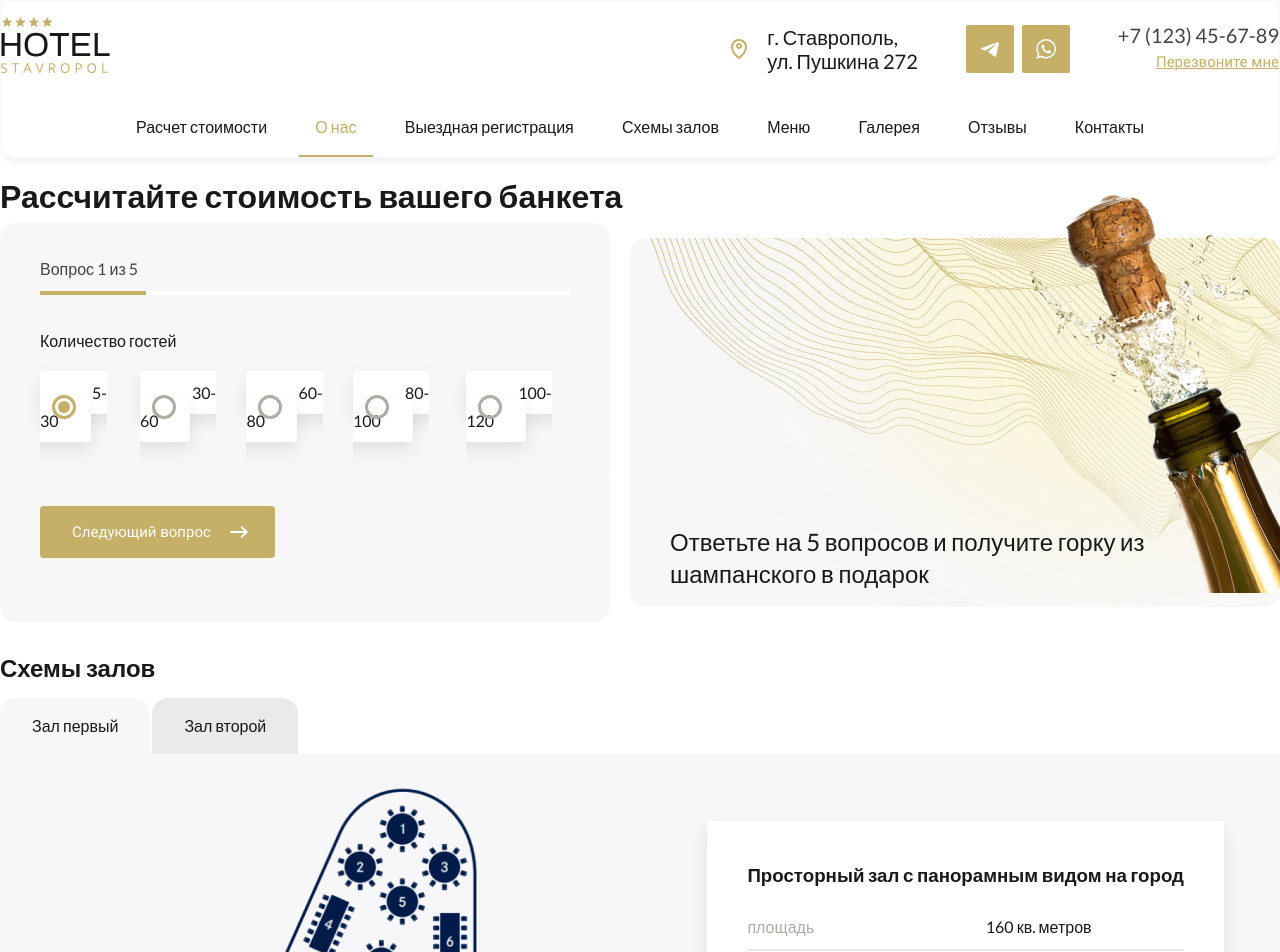
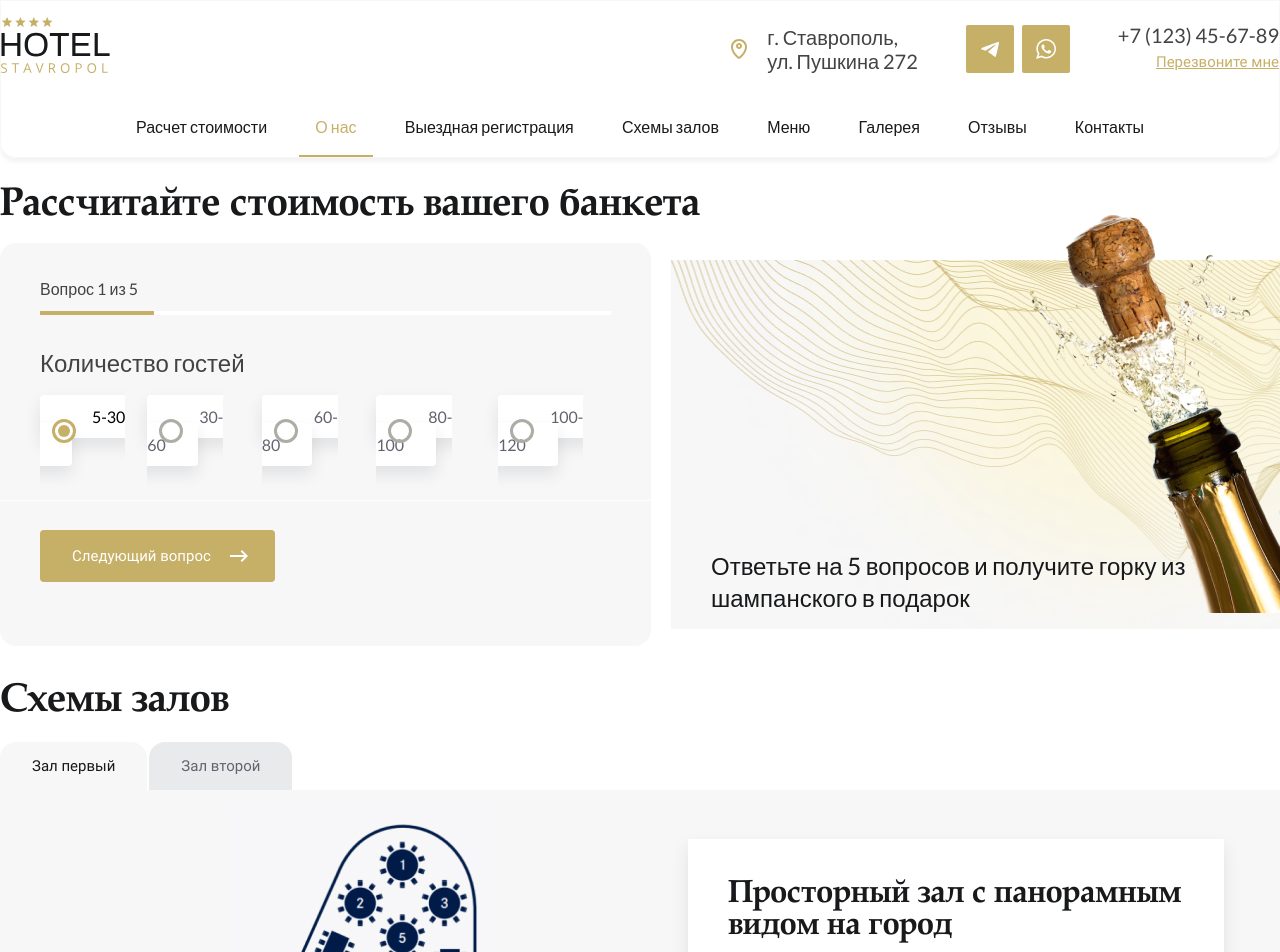
Before and after one commit to anvyden/hotel, a Vue app: page / in a window 1280 px wide. Shown: the top 952 px of the page. Built offline with nearby package versions, Linux system fonts and the light colour scheme.

Commit message:
refactor: add vars and mixins scss in project. Refactor styles

```diff
--- a/src/App.vue
+++ b/src/App.vue
@@ -19,15 +19,17 @@ import Halls from './components/Halls/Halls.vue'
 </template>
 
 <style lang="scss" scoped>
+@import '@/styles/_vars.scss';
+@import '@/styles/_mixins.scss';
 @import '@/styles/_layouts.scss';
 
 .main {
   &__quiz {
-    margin-top: 24px;
+    margin-top: rem(24);
   }
 
   &__halls {
-    margin-top: 32px;
+    margin-top: rem(32);
   }
 }
 </style>
--- a/src/components/BookingCard/BookingCard.vue
+++ b/src/components/BookingCard/BookingCard.vue
@@ -29,25 +29,29 @@ defineProps<Props>()
 </template>
 
 <style lang="scss" scoped>
+@import '@/styles/_vars.scss';
+@import '@/styles/_mixins.scss';
 .booking-card {
-  max-width: 536px;
-  padding: 40px 40px 48px 40px;
-  background: #fff;
-  box-shadow: 0px 8px 16px 0px rgba(34, 35, 36, 0.1);
+  max-width: rem(536);
+  padding: rem(40) rem(40) rem(48) rem(40);
+  background: $white;
+  box-shadow: $mainBoxShadow;
 
   &__title {
-    margin-bottom: 24px;
+    margin-bottom: rem(24);
+
+    @include font-h3;
   }
 
   &__hall {
     &-options {
-      margin-bottom: 48px;
+      margin-bottom: rem(48);
       list-style-type: none;
     }
 
     &-option {
       display: flex;
-      gap: 40px;
+      gap: rem(40);
       padding: 8px 0;
 
       &:first-child {
@@ -55,7 +59,7 @@ defineProps<Props>()
       }
 
       &:not(:first-child) {
-        border-top: 2px solid #e9eaec;
+        border-top: 2px solid $platinum;
       }
 
       &:last-child {
@@ -64,19 +68,19 @@ defineProps<Props>()
 
       &-name {
         flex-basis: 50%;
-        color: #acada5;
+        color: $lightGray;
       }
 
       &-value {
         flex-basis: 50%;
-        color: #18191b;
+        color: $primaryColor;
       }
     }
   }
 
   &__buttons {
     display: flex;
-    gap: 16px;
+    gap: rem(16);
   }
 }
 </style>
--- a/src/components/Halls/Halls.vue
+++ b/src/components/Halls/Halls.vue
@@ -52,9 +52,14 @@ const currentHallOptions = HALLS.find((hall) => hall.text === currentHall.value)
 </template>
 
 <style lang="scss" scoped>
+@import '@/styles/_vars.scss';
+@import '@/styles/_mixins.scss';
+
 .halls {
   &__title {
-    margin-bottom: 16px;
+    margin-bottom: rem(16);
+
+    @include font-h2;
   }
 
   &__pagination {
@@ -65,10 +70,15 @@ const currentHallOptions = HALLS.find((hall) => hall.text === currentHall.value)
     &-item {
       padding: 14px 32px;
       border-radius: 16px 16px 0 0;
-      background: #e9eaec;
+      background: $platinum;
+
+      @include font-roboto;
+
+      color: $middleGray;
 
       &--active {
-        background: #f7f7f8;
+        background: $lightPlatinum;
+        color: $primaryColor;
       }
     }
   }
@@ -77,8 +87,8 @@ const currentHallOptions = HALLS.find((hall) => hall.text === currentHall.value)
     display: flex;
     justify-content: space-between;
     align-items: center;
-    padding: 12px 56px 11px 231px;
-    background: #f7f7f8;
+    padding: rem(12) rem(56) rem(11) rem(231);
+    background: $lightPlatinum;
   }
 }
 </style>
--- a/src/components/Header/Header.vue
+++ b/src/components/Header/Header.vue
@@ -47,34 +47,35 @@ import { HEADER_SOCIALS } from './constants'
 
 <style lang="scss" scoped>
 @import '@/styles/_vars.scss';
+@import '@/styles/_mixins.scss';
 @import '@/styles/_layouts.scss';
 
 .header {
   border-radius: 0px 0px 16px 16px;
-  border: 1px solid #f7f7f8;
+  border: 1px solid $lightPlatinum;
   background: rgba(255, 255, 255, 0.85);
-  box-shadow: 0px 4px 4px 0px rgba(0, 0, 0, 0.05);
+  box-shadow: $headerBoxShadow;
   backdrop-filter: blur(16px);
 
   &__content {
     display: flex;
     justify-content: space-between;
     align-items: center;
-    margin-top: 16px;
+    margin-top: rem(16);
   }
 
   &__contacts {
     display: flex;
-    gap: 48px;
+    gap: rem(48);
   }
 
   &__address {
     display: flex;
     align-items: center;
-    max-width: 240px;
-    gap: 16px;
-    font-size: 20px;
-    line-height: 24px;
+    max-width: rem(240);
+    gap: rem(16);
+
+    @include font-contacts;
 
     &-icon {
       display: flex;
@@ -84,7 +85,7 @@ import { HEADER_SOCIALS } from './constants'
   &__socials {
     display: flex;
     align-items: center;
-    gap: 8px;
+    gap: rem(8);
     list-style-type: none;
 
     &-item {
@@ -104,24 +105,19 @@ import { HEADER_SOCIALS } from './constants'
     text-align: right;
 
     &-number {
-      font-size: 20px;
-      line-height: 24px;
-      color: $gray;
+      @include font-contacts;
     }
 
     &-link {
-      font-family: 'Roboto', 'Arial', sans-serif;
-      font-size: 15px;
-      line-height: 20px;
-      color: $secondaryColor;
       text-decoration: underline;
+
+      @include font-roboto;
     }
   }
 
   &__navigation {
-    margin-top: 32px;
-    margin-bottom: 16px;
+    margin-top: rem(32);
+    margin-bottom: rem(16);
   }
 }
 </style>
-./constants
--- a/src/components/Navigation/Navigation.vue
+++ b/src/components/Navigation/Navigation.vue
@@ -26,9 +26,10 @@ const activeLink = ref(
 
 <style lang="scss" scoped>
 @import '@/styles/_vars.scss';
+@import '@/styles/_mixins.scss';
 
 .navigation {
-  padding: 0 135px;
+  padding: 0 rem(135);
 
   &__list {
     display: flex;
@@ -53,11 +54,11 @@ const activeLink = ref(
         &::after {
           content: '';
           position: absolute;
-          bottom: -16px;
+          bottom: rem(-16);
           left: 0;
-          width: calc(100% + 32px);
+          width: calc(100% + rem(32));
           height: 2px;
-          transform: translateX(-16px);
+          transform: translateX(rem(-16));
           background: $secondaryColor;
         }
       }
@@ -65,4 +66,3 @@ const activeLink = ref(
   }
 }
 </style>
-./constants
--- a/src/components/Quiz/Quiz.vue
+++ b/src/components/Quiz/Quiz.vue
@@ -14,7 +14,7 @@ const { id, questionNumber, question, answers } = currentQuestion
 
 <template>
   <div class="quiz">
-    <h1 class="quiz__heading">Рассчитайте стоимость вашего банкета</h1>
+    <h1 class="quiz__title">Рассчитайте стоимость вашего банкета</h1>
     <p class="quiz__description">
       Ответьте на {{ QUIZ_QUESTIONS.length }} вопросов и получите горку из шампанского в подарок
     </p>
@@ -33,7 +33,7 @@ const { id, questionNumber, question, answers } = currentQuestion
           </div>
         </div>
         <div class="quiz__quiz-question">
-          <p class="quiz__quiz-question-text">{{ question }}</p>
+          <h4 class="quiz__quiz-question-text">{{ question }}</h4>
           <ul class="quiz__quiz-question-answers-list">
             <li v-for="answer in answers" class="quiz__quiz-question-answer" :key="answer">
               <Radio :name="id" :text="answer" :is-checked="answers.indexOf(answer) === 0" />
@@ -51,9 +51,9 @@ const { id, questionNumber, question, answers } = currentQuestion
       </div>
       <div class="quiz__additional-block">
         <img class="quiz__additional-block-img" src="@/assets/img/bottle.png" />
-        <p class="quiz__additional-block-text">
+        <h4 class="quiz__additional-block-text">
           Ответьте на {{ QUIZ_QUESTIONS.length }} вопросов и получите горку из шампанского в подарок
-        </p>
+        </h4>
         <Button
           :type="'button'"
           :text="'Начать'"
@@ -67,10 +67,13 @@ const { id, questionNumber, question, answers } = currentQuestion
 
 <style lang="scss" scoped>
 @import '@/styles/_vars.scss';
+@import '@/styles/_mixins.scss';
 
 .quiz {
-  &__heading {
-    margin-bottom: 13px;
+  &__title {
+    margin-bottom: rem(13);
+
+    @include font-h2;
   }
 
   &__description {
@@ -79,20 +82,22 @@ const { id, questionNumber, question, answers } = currentQuestion
 
   &__content {
     display: flex;
-    gap: 20px;
+    gap: rem(20);
   }
 
   &__quiz {
-    padding: 32px 40px;
-    border-radius: 16px;
-    background: #f7f7f8;
+    width: 100%;
+    max-width: rem(918);
+    padding: rem(32) rem(40);
+    border-radius: $mainBorderRadius;
+    background: $lightPlatinum;
 
     &-counter {
-      margin-bottom: 32px;
+      margin-bottom: rem(32);
 
       &-text {
         color: $gray;
-        margin-bottom: 8px;
+        margin-bottom: rem(8);
       }
 
       &-progress {
@@ -101,7 +106,7 @@ const { id, questionNumber, question, answers } = currentQuestion
         &-empty {
           height: 4px;
           width: 100%;
-          background: #fff;
+          background: $white;
         }
 
         &-filled {
@@ -116,41 +121,44 @@ const { id, questionNumber, question, answers } = currentQuestion
     }
 
     &-question {
-      margin-bottom: 40px;
+      margin-bottom: rem(40);
 
       &-answers-list {
         display: flex;
-        gap: 16px;
+        gap: rem(16);
         list-style-type: none;
       }
 
       &-text {
-        margin-bottom: 24px;
+        margin-bottom: rem(24);
+        color: $gray;
+
+        @include font-h4;
       }
     }
 
     &-controls {
       position: relative;
-      padding: 31px 0 32px 0;
+      padding: rem(31) 0 rem(32) 0;
 
       &::before {
         content: '';
         position: absolute;
         top: 1px;
-        left: calc(0px - 40px);
-        width: calc(100% + 80px);
+        left: calc(0px - rem(40));
+        width: calc(100% + rem(80));
         height: 1px;
-        background: #e9eaec;
+        background: $platinum;
       }
 
       &::after {
         content: '';
         position: absolute;
         top: 1px;
-        left: calc(0px - 40px);
-        width: calc(100% + 80px);
+        left: calc(0px - rem(40));
+        width: calc(100% + rem(80));
         height: 1px;
-        background: #fff;
+        background: $white;
       }
     }
   }
@@ -160,7 +168,7 @@ const { id, questionNumber, question, answers } = currentQuestion
     align-items: end;
     position: relative;
     width: 100%;
-    max-width: 650px;
+    max-width: rem(650);
     background: url('@/assets/img/quiz-background.png') no-repeat center;
 
     &-img {
@@ -170,12 +178,12 @@ const { id, questionNumber, question, answers } = currentQuestion
     }
 
     &-text {
-      max-width: 476px;
-      margin-left: 40px;
-      margin-bottom: 32px;
-      font-size: 24px;
-      line-height: 32px;
+      max-width: rem(476);
+      margin-left: rem(40);
+      margin-bottom: rem(32);
       z-index: 1;
+
+      @include font-h4;
     }
 
     &-button {
--- a/src/components/Radio/Radio.vue
+++ b/src/components/Radio/Radio.vue
@@ -17,14 +17,15 @@ defineProps<Props>()
 
 <style lang="scss" scoped>
 @import '@/styles/_vars.scss';
+@import '@/styles/_mixins.scss';
 
 .radio {
   position: relative;
   padding: 12px 32px 12px 12px;
   // border: 1px solid $secondaryColor;
-  border-radius: 4px;
-  background: #fff;
-  box-shadow: 0px 8px 16px 0px rgba(34, 35, 36, 0.1);
+  border-radius: $controlsBorderRadius;
+  background: $white;
+  box-shadow: $mainBoxShadow;
 
   &__input {
     position: absolute;
@@ -33,6 +34,8 @@ defineProps<Props>()
 
     &:checked + .radio {
       &__text {
+        color: #000;
+
         &::after {
           display: block;
         }
@@ -45,7 +48,10 @@ defineProps<Props>()
   }
 
   &__text {
-    margin-left: 40px;
+    margin-left: rem(40);
+
+    color: $middleGray;
+
     &::before {
       content: '';
       position: absolute;
@@ -54,7 +60,7 @@ defineProps<Props>()
       transform: translateY(-50%);
       width: 24px;
       height: 24px;
-      border: 3px solid #acada5;
+      border: 3px solid $lightGray;
       border-radius: 50%;
     }
 
--- a/src/styles/_layouts.scss
+++ b/src/styles/_layouts.scss
@@ -1,4 +1,7 @@
+@import '@/styles/_vars.scss';
+@import '@/styles/_mixins.scss';
+
 .container {
-  max-width: 1588px;
+  max-width: rem(1588);
   margin: 0 auto;
 }
--- /dev/null
+++ b/src/styles/_mixins.scss
@@ -0,0 +1,48 @@
+@mixin font-h2() {
+  font-family: P052, Arial, sans-serif;
+  font-size: 40px;
+  font-weight: 700;
+  line-height: 48px;
+  color: $primaryColor;
+}
+
+@mixin font-h3() {
+  font-family: P052, Arial, sans-serif;
+  font-size: 32px;
+  font-weight: 700;
+  line-height: 32px;
+  color: $primaryColor;
+}
+
+@mixin font-h4() {
+  font-size: 24px;
+  font-weight: 400;
+  line-height: 32px;
+}
+
+@mixin font-roboto() {
+  font-family: Roboto, Arial, sans-serif;
+  font-size: 15px;
+  font-weight: 400;
+  line-height: 20px;
+  color: $secondaryColor;
+}
+
+@mixin font-contacts() {
+  font-size: 20px;
+  font-weight: 400;
+  line-height: 24px;
+  color: $gray;
+}
+
+@function rem($pixels, $context: $mainFontSize) {
+  @if (unitless($pixels)) {
+    $pixels: $pixels * 1px;
+  }
+
+  @if (unitless($context)) {
+    $context: $context * 1px;
+  }
+
+  @return calc($pixels / $context) * 1rem;
+}
--- a/src/styles/_vars.scss
+++ b/src/styles/_vars.scss
@@ -2,5 +2,15 @@ $mainFont: 'Lato', 'Arial', sans-serif;
 $mainFontSize: 16px;
 $primaryColor: #18191b;
 $secondaryColor: #c6af66;
-$lightGray: #63636f;
+$lightGray: #acada5;
+$middleGray: #63636f;
 $gray: #424343;
+$platinum: #e9eaec;
+$lightPlatinum: #f7f7f8;
+$white: #fff;
+
+$mainBorderRadius: 16px;
+$controlsBorderRadius: 4px;
+
+$mainBoxShadow: 0px 8px 16px 0px rgba(34, 35, 36, 0.1);
+$headerBoxShadow: 0px 4px 4px 0px rgba(0, 0, 0, 0.05);
--- a/src/styles/index.scss
+++ b/src/styles/index.scss
@@ -1,3 +1,4 @@
 @import './_fonts.scss';
 @import './_vars.scss';
+@import './_mixins.scss';
 @import './_settings.scss';
```
Also changed, not shown: src/components/Button/Button.vue (+10 -9 lines).
